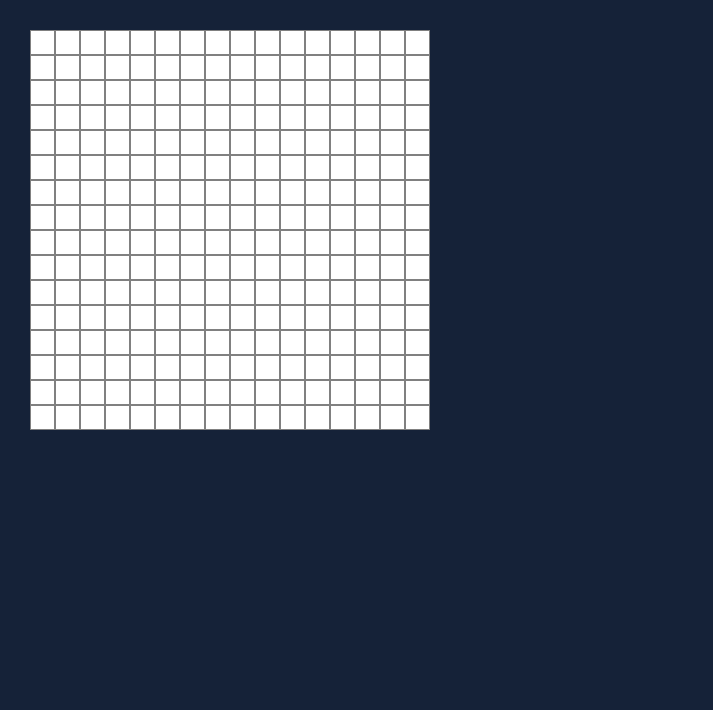
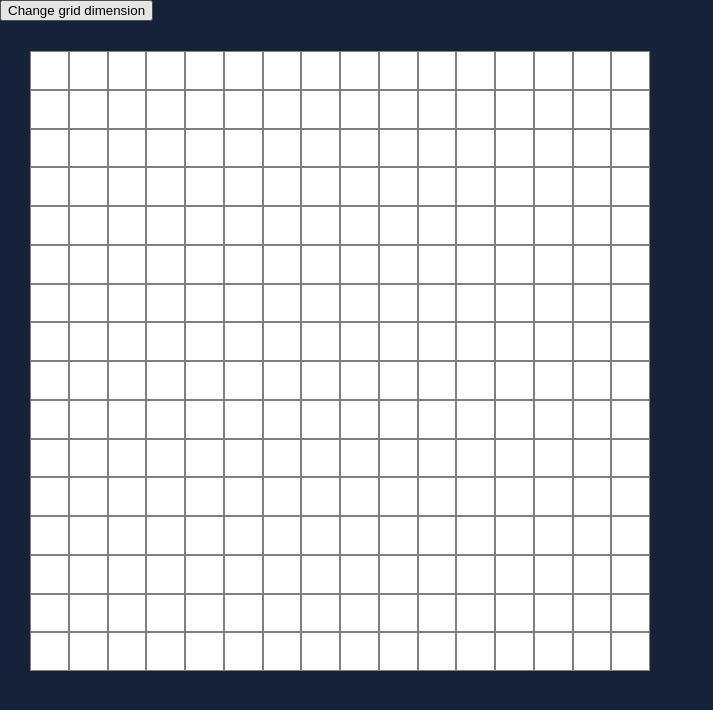
Before and after one commit to ultra-romantic/Etch-a-Sketch, a plain HTML site: page index.html in a window 1280 px wide. Shown: the whole page, without its empty margins (0-713 px from the left). Drawn offline with Linux system fonts and the light colour scheme.

Commit message:
add function createSquare, createGrid working properly

```diff
--- a/index.html
+++ b/index.html
@@ -8,6 +8,7 @@
 </head>
 <body>
 
+    <button id="change-grid">Change grid dimension</button>
     <div id="grid-container"></div>
 
     <script src="javascript.js"></script>
--- a/javascript.js
+++ b/javascript.js
@@ -1,4 +1,6 @@
-for(let i=0;i<(16*16);i++){
+let scale=16;
+
+function createSquare(){
     const gridSquare = document.createElement("div");
     gridSquare.classList.add("square");
     gridSquare.style.backgroundColor = "white";
@@ -6,6 +8,55 @@ for(let i=0;i<(16*16);i++){
     gridSquare.addEventListener('mouseenter', () => {
         gridSquare.style.backgroundColor="black";
     });
+    return gridSquare;
+}
+
+function createGrid(){
     const gridContainer = document.getElementById("grid-container");
-    gridContainer.appendChild(gridSquare);
-};
+    gridContainer.style.gridTemplateColumns = `repeat(${scale}, auto)`;
+    gridContainer.style.gridTemplateRows = `repeat(${scale}, auto)`;
+    for(let i=0;i<(scale*scale);i++){
+        gridContainer.appendChild(createSquare());
+    };
+}
+
+/*function askNewScale(){
+    let newScale=prompt("Please enter a number from 1 to 100", "");
+    parseInt(newScale, 10);
+    if(isNaN(newScale)===false){
+        if((newScale<=100) || (newScale>=1)){
+            return newScale;
+        }else {
+            alert("Must be between 1 - 100");
+        }return false;
+    }else if (isNaN(newScale)){
+        alert("Must be a numeric value");
+        return false;
+    }
+}
+
+function gridDelete(grid){
+    for(let i=0;i<(scale*scale);i++){
+        grid.remove();
+    };
+}*/
+
+createGrid();
+
+/*const changeGridBtn = document.getElementById("change-grid");
+changeGridBtn.addEventListener('click', e => {
+    const gridContainer = document.getElementById("grid-container");
+    let a=askNewScale();
+    console.log(a);
+    gridDelete(gridContainer);
+    createGrid();
+})*/
+
+/*
+function generateNewGrid(n){
+    for(let i=0;i<(n*n);i++){
+        const gridSquare = document.createElement("div");
+        gridSquare.remove();
+    };
+
+*/
--- a/styles.css
+++ b/styles.css
@@ -6,9 +6,16 @@ body{
 }
 
 #grid-container{
+    width: 620px;
+    height: 620px;
     display: grid;
-    grid-template-columns: repeat(16, 25px);
-    grid-template-rows: repeat(16, 25px);
+    grid-template-columns: repeat(16, auto);
+    grid-template-rows: repeat(16, auto);
     margin: 30px;
-    border: ;
 }
+
+#squares-number{
+    margin: 30px;
+    padding: 8px;
+    border-radius: 10px;
+}
```
